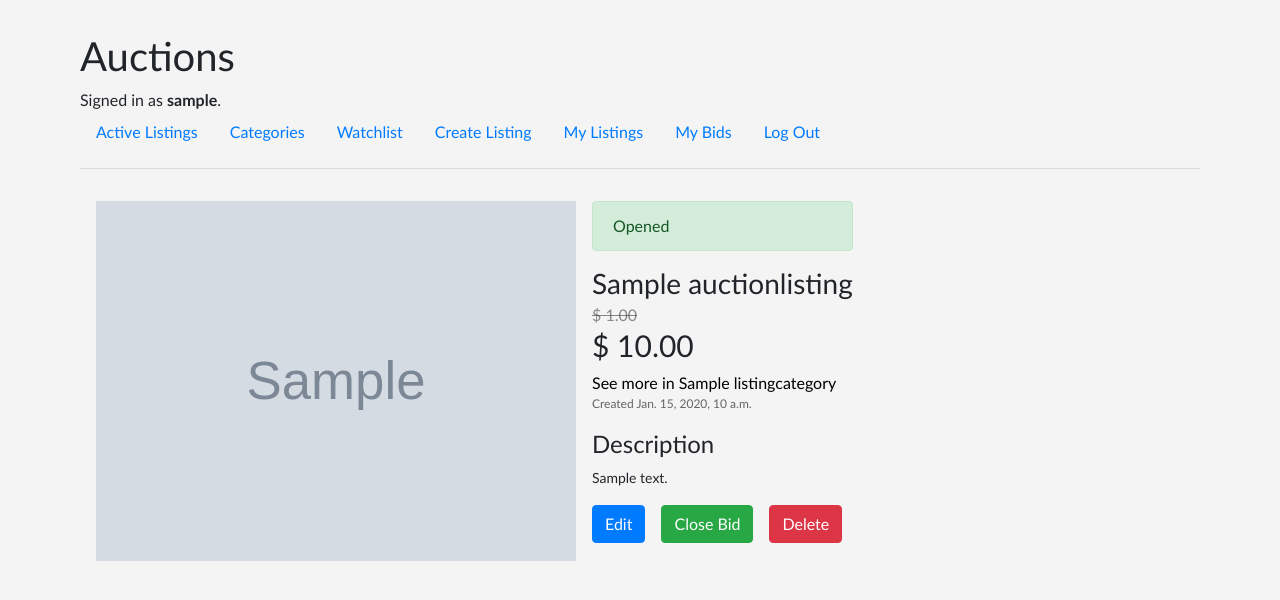
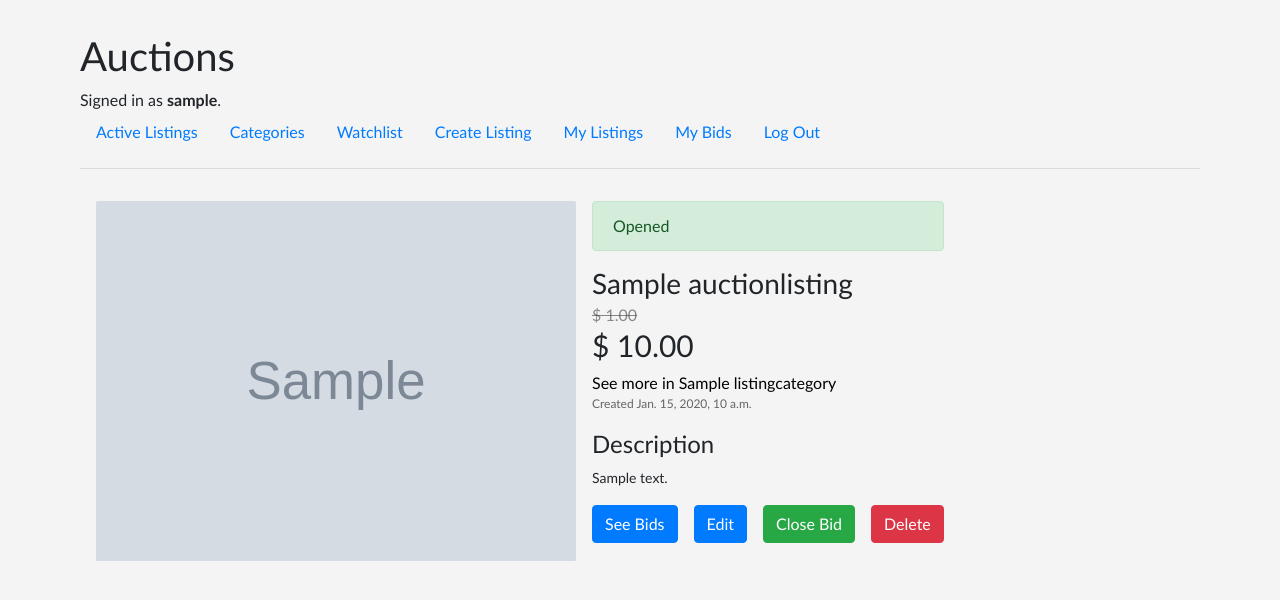
Before and after one commit to duckraper/commerce, a Django app: page /bid/1 in a window 1280 px wide. Shown: the top 600 px of the page. Run offline with Django 3.2, Linux system fonts and the light colour scheme; a user stored in the database is signed in; tables that the repository leaves empty hold one stand-in row (values such as "Sample post"); grey boxes marked "Sample" are stand-in pictures.

Commit message:
agregada vista de gestion de apuestas para el duenio de cada producto

```diff
--- a/auctions/templates/auctions/listing.html
+++ b/auctions/templates/auctions/listing.html
@@ -73,6 +73,9 @@
                         {% if user == listing.made_by %}
                             <!-- si el usuario es el que hizo el listing -->
                             {% if listing.opened %}
+                                <a href="{% url 'listing_bids' listing_id=listing.pk %}">
+                                    <button type="button" class="btn btn-primary" {% if not listing.bids.count %}disabled{% endif %}>See Bids</button>
+                                </a>
                                 <a href="{% url 'edit' listing_id=listing.pk %}">
                                     <button type="button" class="btn btn-primary">Edit</button>
                                 </a>
--- a/auctions/urls.py
+++ b/auctions/urls.py
@@ -15,6 +15,7 @@ urlpatterns = [
     path("add_watchlist/<int:listing_id>", views.add_watchlist, name="add_watchlist"),
     path("remove_watchlist/<int:listing_id>", views.remove_watchlist, name="remove_watchlist"),
     path("bid/<int:listing_id>", views.bid, name="bid"),
+    path("listing_bids/<int:listing_id>", views.show_listing_bids, name="listing_bids"),
     path("close/<int:listing_id>", views.close, name="close"),
     path("edit/<int:listing_id>", views.edit_listing, name="edit"),
     path("delete/<int:listing_id>", views.delete_listing, name="delete"),
--- a/auctions/views.py
+++ b/auctions/views.py
@@ -257,7 +257,6 @@ def show_my_listings(request):
     })
 
 
-# TODO implementar vista de las subastas de un producto
 def show_listing_bids(request, listing_id):
     try:
         listing = AuctionListing.objects.get(pk=listing_id)
@@ -266,7 +265,8 @@ def show_listing_bids(request, listing_id):
             'message': 'Listing does not exist.',
         })
 
-    return render(request, 'auctions/bids.html', {
+    return render(request, 'auctions/listing_bids.html', {
+        'listing': listing,
         'bids': listing.bids.all(),
     })
 
```
Also changed, not shown: auctions/templates/auctions/listing_bids.html (added, +16 -0 lines).
